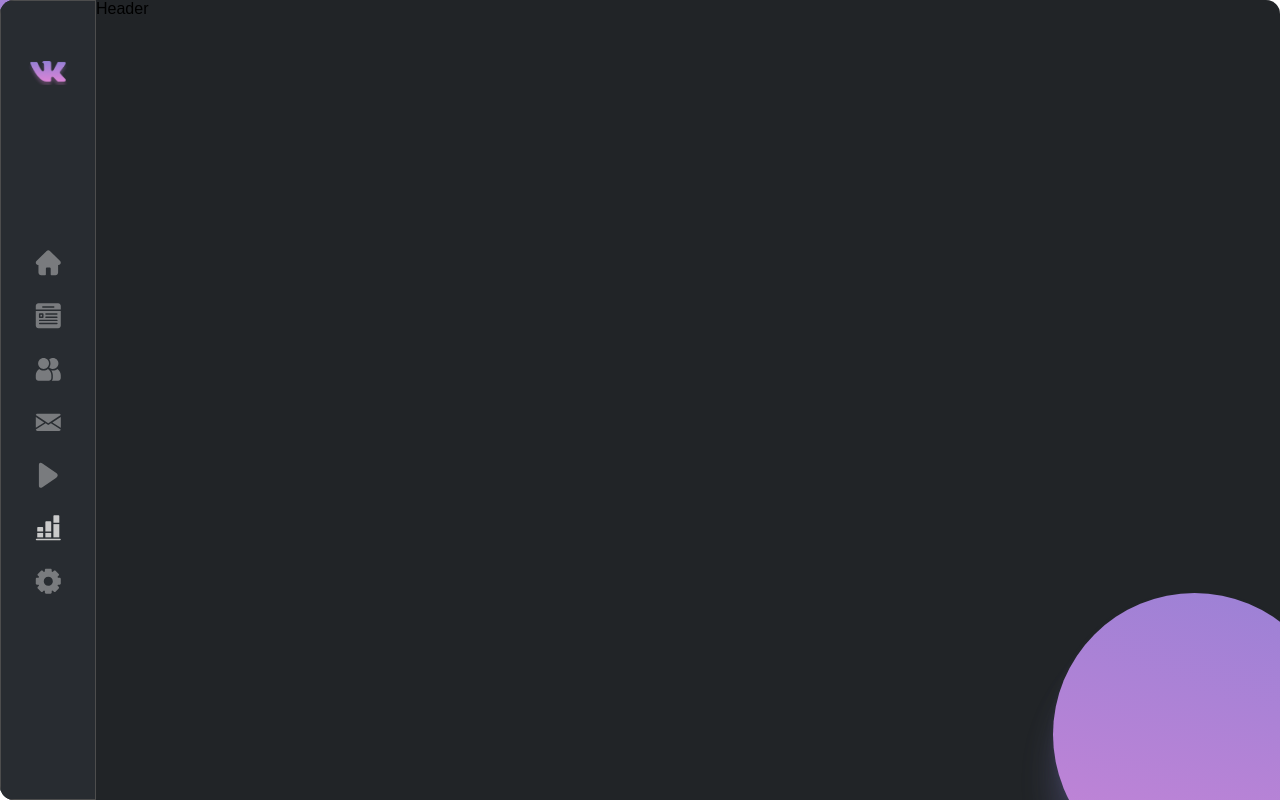
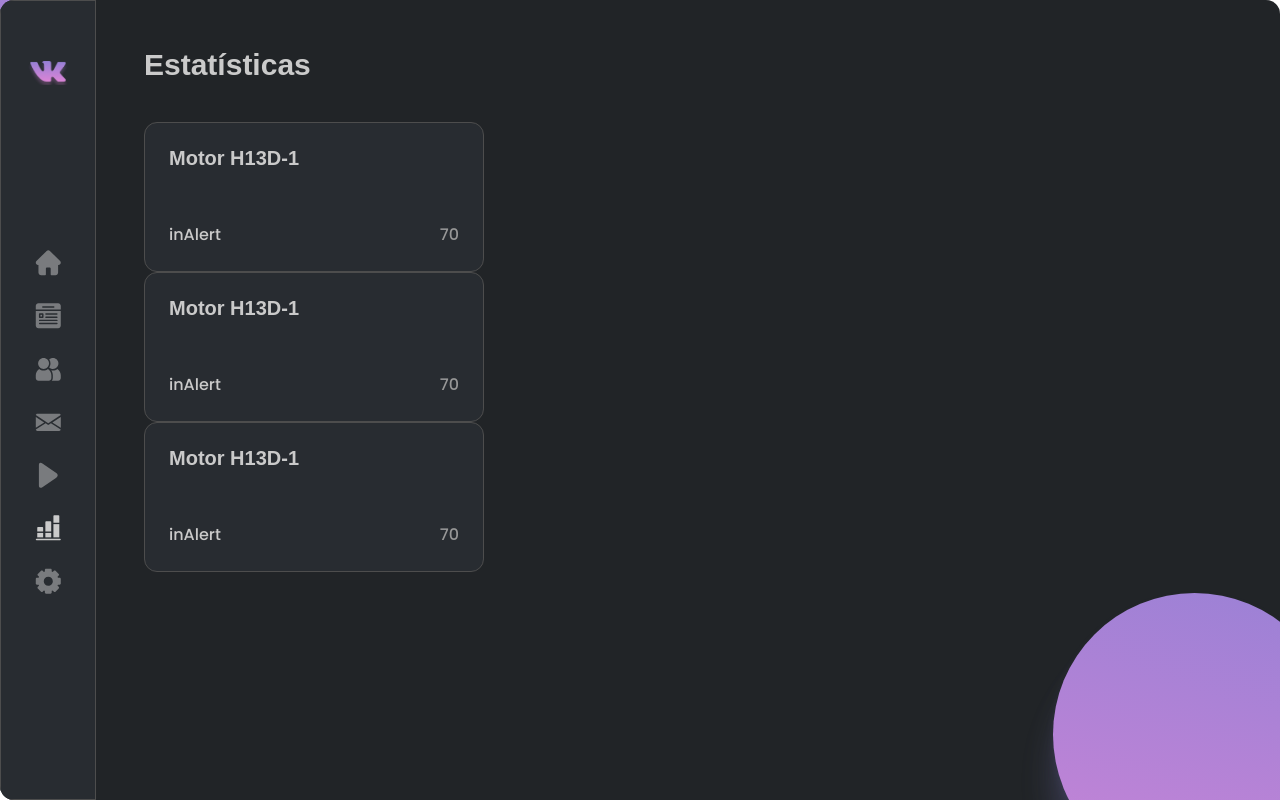
Before and after one commit to caiohenrique-developer/statistics-panel, a Next.js app: page / in a window 1280 px wide. Built offline with nearby package versions, Linux system fonts and the light colour scheme.

Commit message:
:chart_with_upwards_trend: [ WIP ]: CardDetail styles

```diff
--- /dev/null
+++ b/src/components/CardDetail/index.tsx
@@ -0,0 +1,26 @@
+import React from 'react';
+
+import { Container } from './styles';
+
+type AssetInfoProps = {
+  assetInfo: {
+    id: number;
+    status: string;
+    healthscore: number;
+    name: string;
+  };
+};
+
+export const CardDetail = ({
+  assetInfo: { name, status, healthscore },
+}: AssetInfoProps): JSX.Element => {
+  return (
+    <Container>
+      <p>{name}</p>
+      <p>
+        <span>{status}</span>
+        <span>{healthscore}</span>
+      </p>
+    </Container>
+  );
+};
--- /dev/null
+++ b/src/components/CardDetail/styles.ts
@@ -0,0 +1,37 @@
+import styled from 'styled-components';
+
+export const Container = styled.div`
+  display: flex;
+  flex-direction: column;
+  justify-content: space-between;
+
+  width: 21.25rem;
+  height: 9.375rem;
+
+  background: var(--dark_282);
+  border: 1px solid var(--gray_4D4);
+  border-radius: 0.813rem;
+  padding: 1.5rem;
+
+  p {
+    color: var(--ice_CAC);
+    font-size: 1.25rem;
+
+    &:first-of-type {
+      font-weight: 600;
+    }
+    &:last-of-type {
+      display: flex;
+      align-items: center;
+      justify-content: space-between;
+
+      span {
+        font: var(--PoppinsRegular);
+
+        &:last-of-type {
+          color: var(--gray_979);
+        }
+      }
+    }
+  }
+`;
--- a/src/components/Header/index.tsx
+++ b/src/components/Header/index.tsx
@@ -3,5 +3,9 @@ import React from 'react';
 import { Container } from './styles';
 
 export const Header = (): JSX.Element => {
-  return <Container>Header</Container>;
+  return (
+    <Container>
+      <h1>Estatísticas</h1>
+    </Container>
+  );
 };
--- a/src/components/Header/styles.ts
+++ b/src/components/Header/styles.ts
@@ -1,3 +1,10 @@
 import styled from 'styled-components';
 
-export const Container = styled.div``;
+export const Container = styled.div`
+  margin-bottom: 2.5rem;
+
+  h1 {
+    font-size: 1.875rem;
+    color: var(--ice_CAC);
+  }
+`;
--- a/src/pages/index.tsx
+++ b/src/pages/index.tsx
@@ -2,6 +2,7 @@ import React from 'react';
 
 import Head from 'next/head';
 
+import { CardDetail } from '@components/CardDetail';
 import { Header } from '@components/Header';
 import { Menu } from '@components/Menu';
 
@@ -11,6 +12,13 @@ import ShapeEllipseBkg from '@assets/icons/bkg-shape-ellipse.svg';
 import ShapeBkg from '@assets/icons/bkg-shape.svg';
 
 export default function Home(): JSX.Element {
+  const assetInfo = {
+    id: 1,
+    status: 'inAlert',
+    healthscore: 70,
+    name: 'Motor H13D-1',
+  };
+
   return (
     <Container>
       <Head>
@@ -26,6 +34,12 @@ export default function Home(): JSX.Element {
 
         <section>
           <Header />
+
+          <div>
+            <CardDetail assetInfo={assetInfo} />
+            <CardDetail assetInfo={assetInfo} />
+            <CardDetail assetInfo={assetInfo} />
+          </div>
         </section>
       </main>
 
--- a/src/styles/globals.ts
+++ b/src/styles/globals.ts
@@ -4,27 +4,31 @@ import { createGlobalStyle } from 'styled-components';
 export default createGlobalStyle`
   /* Root variables */
   :root {
-    --white:#FFFFFF;
-    --ice_FDF:#FDFDFF;
-    --ice_E9E:#E9E9E9;
-    --ice_EBE:#EBEBEB;
-    --ice_CAC:#CACACA;
-    --gray_979:#979797;
-    --gray_4C4:#4C4C4C;
-    --gray_4D4:#4D4D4D;
-    --dark_282:#282C31;
-    --dark_212:#212427;
+    --PoppinsLight: 300 1rem 'Poppins', sans-serif;
+    --PoppinsRegular: 500 1rem 'Poppins', sans-serif;
+    --PoppinsBold: 600 1rem 'Poppins', sans-serif;
 
-    --pink:#E786D7;
-    --purple:#7F7FD5;
+    --white: #FFFFFF;
+    --ice_FDF: #FDFDFF;
+    --ice_E9E: #E9E9E9;
+    --ice_EBE: #EBEBEB;
+    --ice_CAC: #CACACA;
+    --gray_979: #979797;
+    --gray_4C4: #4C4C4C;
+    --gray_4D4: #4D4D4D;
+    --dark_282: #282C31;
+    --dark_212: #212427;
+
+    --pink: #E786D7;
+    --purple: #7F7FD5;
 
     --purple_half: rgba(135, 128, 213, 0.5);
-    --gradient_purple_pink:   ${linearGradient({
+    --gradient_purple_pink: ${linearGradient({
       colorStops: ['#7F7FD5 0%', '#E786D7 100%'],
       toDirection: 'to right',
       fallback: '#FFF',
     })};
-    --gradient_white:   ${linearGradient({
+    --gradient_white: ${linearGradient({
       colorStops: ['#FFFFFF 100%', '#FFFFFF 0%'],
       toDirection: 'to right',
       fallback: '#FFF',
--- a/src/styles/home.ts
+++ b/src/styles/home.ts
@@ -40,5 +40,12 @@ export const Container = styled.div`
     border-radius: 0.875rem;
     background: var(--dark_212);
     overflow: hidden;
+
+    section {
+      &:last-of-type {
+        width: 100%;
+        padding: 3rem;
+      }
+    }
   }
 `;
```
